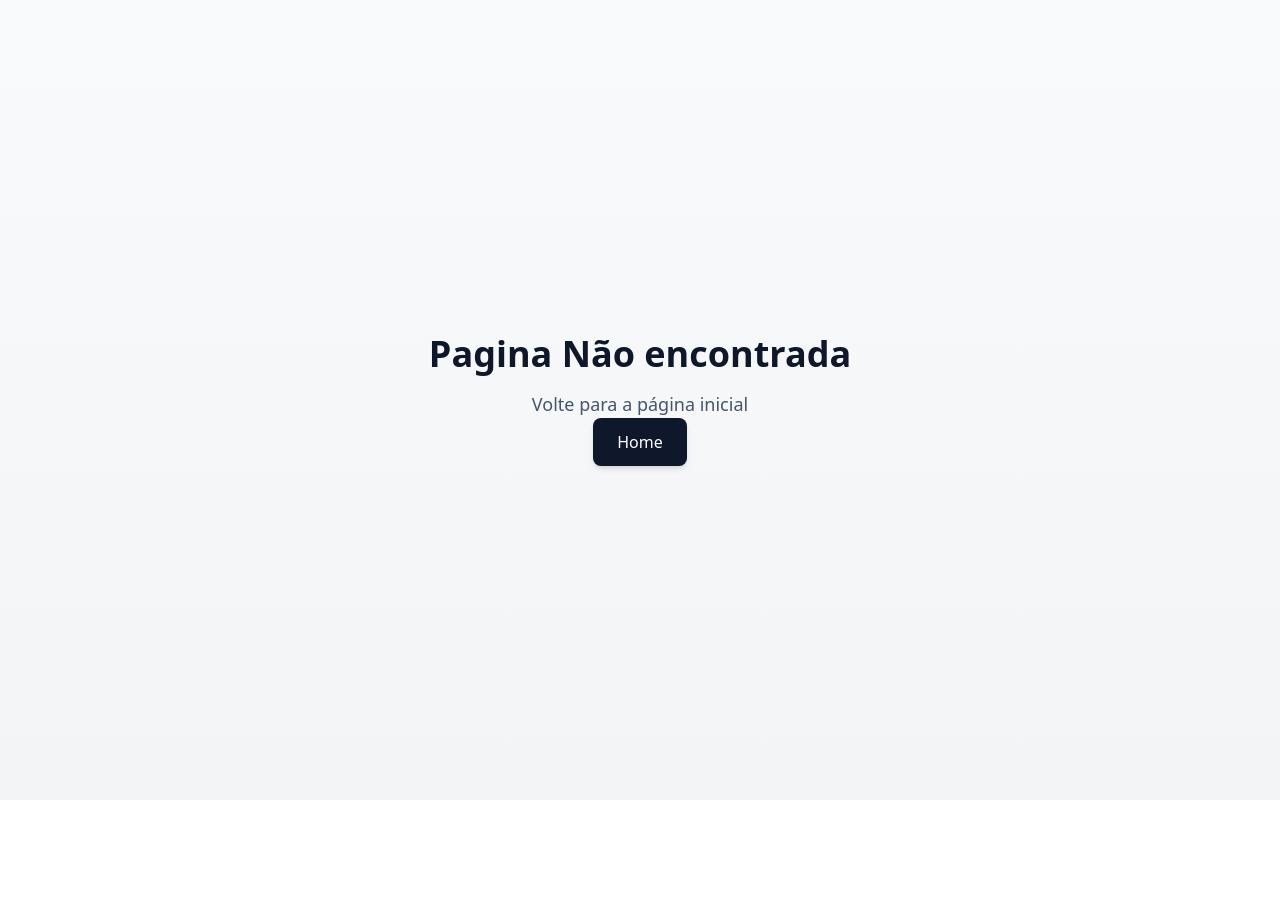
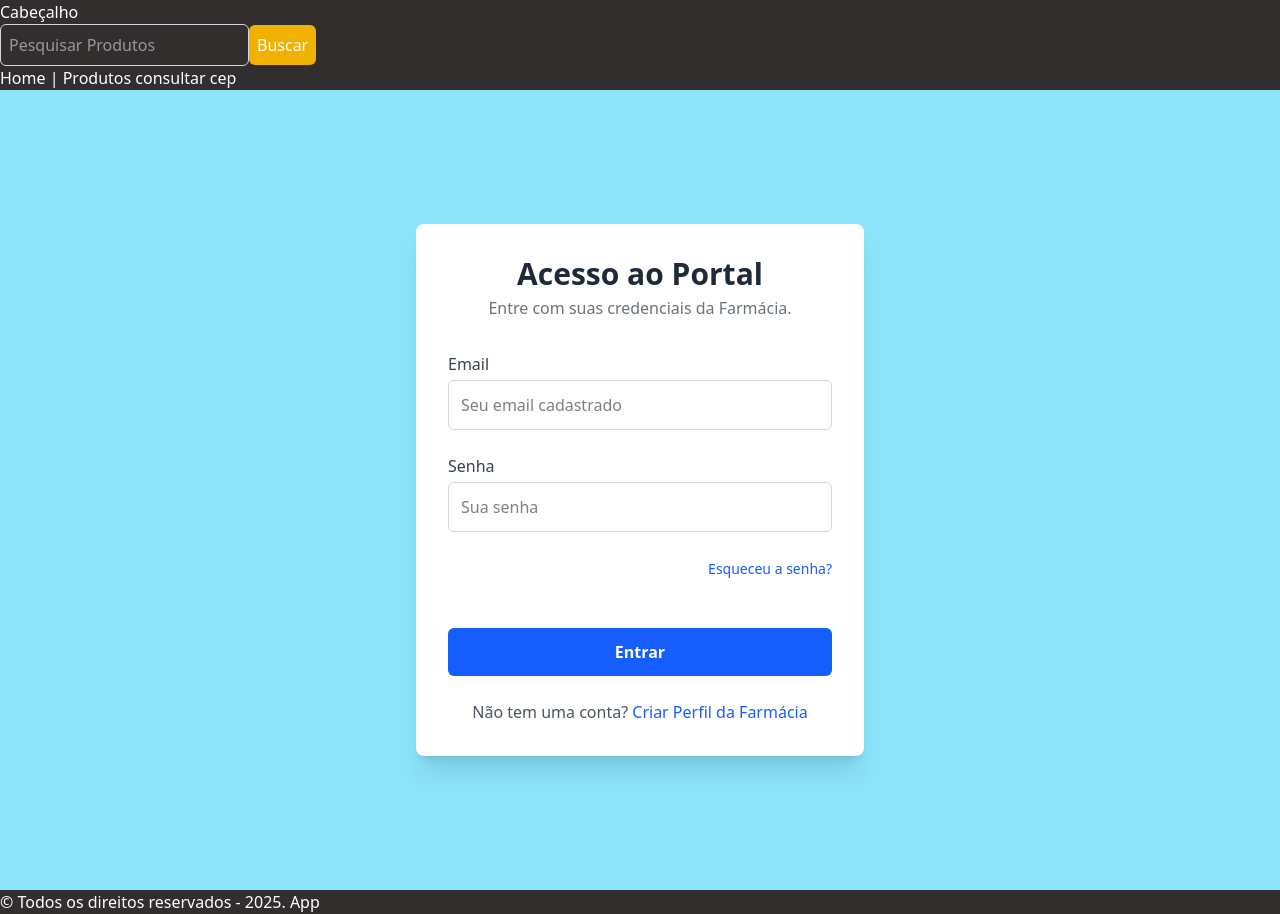
Before and after one commit to 1TDSPF-25/sistema-flow, a React (Vite) app in the folder sistema-flow/: page /Login in a window 1280 px wide. Before the commit the page ends 800 px from the top, so only its background shows below. Built offline with nearby package versions, Linux system fonts and the light colour scheme.

Commit message:
:sparkles: feat: Pagina Login

```diff
--- a/sistema-flow/src/main.tsx
+++ b/sistema-flow/src/main.tsx
@@ -9,6 +9,7 @@ import Produtos from './routes/Produtos/index.tsx';
 import EditarProdutos from './routes/EditarProdutos/index.tsx';
 import Error from './routes/Error/index.tsx';
 import CadastroFarmacia from './routes/Cadastro/index.tsx';
+import LoginFarmacia from './routes/Login/index.tsx';
 
 export function rotaLimitada(elemento:React.ReactElement) {
   return localStorage.getItem('token') ? elemento : <Home/>
@@ -17,6 +18,7 @@ export function rotaLimitada(elemento:React.ReactElement) {
 const router = createBrowserRouter([
     {path:"/", element: <App/>, errorElement:<Error/>, children:[
     {path:"/", element: <Home/>},
+    {path:"/Login", element:( <LoginFarmacia/>)},
     {path:"/Cadastro", element:( <CadastroFarmacia/>)},
     {path:"/produtos", element:rotaLimitada( <Produtos/>)},
     {path:"/editar/produtos/:id", element: rotaLimitada(<EditarProdutos/>)},
--- /dev/null
+++ b/sistema-flow/src/routes/Login/index.tsx
@@ -0,0 +1,110 @@
+import { useForm, type SubmitHandler } from 'react-hook-form'
+import { Link } from 'react-router-dom'
+
+//Definição de Tipos
+interface FormLoginData {
+  email: string
+  senha: string
+}
+
+// eslint-disable-next-line @typescript-eslint/no-explicit-any
+const MensagemErro = ({ error }: { error: any }) => {
+  return error ? <p className='text-red-500 text-sm mt-1'>{error.message}</p> : null
+}
+
+function LoginFarmacia() {
+  const {
+    register,
+    handleSubmit,
+    formState: { errors },
+  } = useForm<FormLoginData>({ shouldUnregister: true })
+
+  const onSubmit: SubmitHandler<FormLoginData> = async (data) => {
+    // Futuro - autenticacao (fetch, context, etc.)
+    console.log('Dados de Login Validados', data)
+    alert(`Tentativa de Login com Email: ${data.email}`)
+  }
+
+  return (
+    <main className='min-h-screen bg-gray-50 flex items-center justify-center p-4'>
+      {/* Card do Formulário*/}
+      <section className='bg-white shadow-xl rounded-lg p-8 w-full max-w-md'>
+
+        {/* Título e Subtítulo */}
+        <div className='mb-8 text-center'>
+          <h1 className='text-3xl font-bold text-gray-800'>Acesso ao Portal</h1>
+          <p className='text-gray-500 mt-1'>Entre com suas credenciais da Farmácia.</p>
+        </div>
+
+        {/* Formulário: espaçamento vertical uniforme */}
+        <form onSubmit={handleSubmit(onSubmit)} className='space-y-6'>
+          <fieldset className='space-y-6'>
+
+            {/* Campo EMAIL */}
+            <div className='flex flex-col'>
+              <label htmlFor='idEmail' className='mb-1 font-medium text-gray-700'>Email</label>
+              <input
+                type='email'
+                id='idEmail'
+                placeholder='Seu email cadastrado'
+                className={`p-3 border rounded-md focus:outline-none focus:ring-2 ${errors.email ? 'border-red-500 focus:ring-red-200' : 'border-gray-300 focus:ring-blue-500'}`}
+                {...register('email', {
+                  required: 'O email é obrigatório',
+                  pattern: {
+                    value: /^[^\s@]+@[^\s@]+\.[^\s@]+$/, // RegEx: Validação básica de email
+                    message: 'Formato de email inválido',
+                  },
+                })}
+              />
+              <MensagemErro error={errors.email} />
+            </div>
+
+            {/* Campo SENHA */}
+            <div className='flex flex-col'>
+              <label htmlFor='idSenha' className='mb-1 font-medium text-gray-700'>Senha</label>
+              <input
+                type='password'
+                id='idSenha'
+                placeholder='Sua senha'
+                className={`p-3 w-full border rounded-md focus:outline-none focus:ring-2 ${errors.senha ? 'border-red-500 focus:ring-red-200' : 'border-gray-300 focus:ring-blue-500'}`}
+                {...register('senha', {
+                  required: 'A senha é obrigatória',
+                  minLength: {
+                    value: 6,
+                    message: 'A senha deve ter no mínimo 6 caracteres',
+                  },
+                })}
+              />
+              <MensagemErro error={errors.senha} />
+            </div>
+          </fieldset>
+
+          {/* Link de Esqueci Minha Senha */}
+          <div className='text-right'>
+            <Link to='/recuperar-senha' className='text-sm text-blue-600 hover:text-blue-800 font-medium'>
+              Esqueceu a senha?
+            </Link>
+          </div>
+
+          {/* Botão de Submissão */}
+          <button
+            type='submit'
+            className='w-full bg-blue-600 text-white font-bold py-3 rounded-md hover:bg-blue-700 transition duration-300 mt-6'
+          >
+            Entrar
+          </button>
+        </form>
+
+        {/* Link para Cadastro */}
+        <p className='text-center mt-6 text-gray-600'>
+          Não tem uma conta?{' '}
+          <Link to='/cadastro' className='text-blue-600 font-medium hover:text-blue-800'>
+            Criar Perfil da Farmácia
+          </Link>
+        </p>
+      </section>
+    </main>
+  )
+}
+
+export default LoginFarmacia
```
